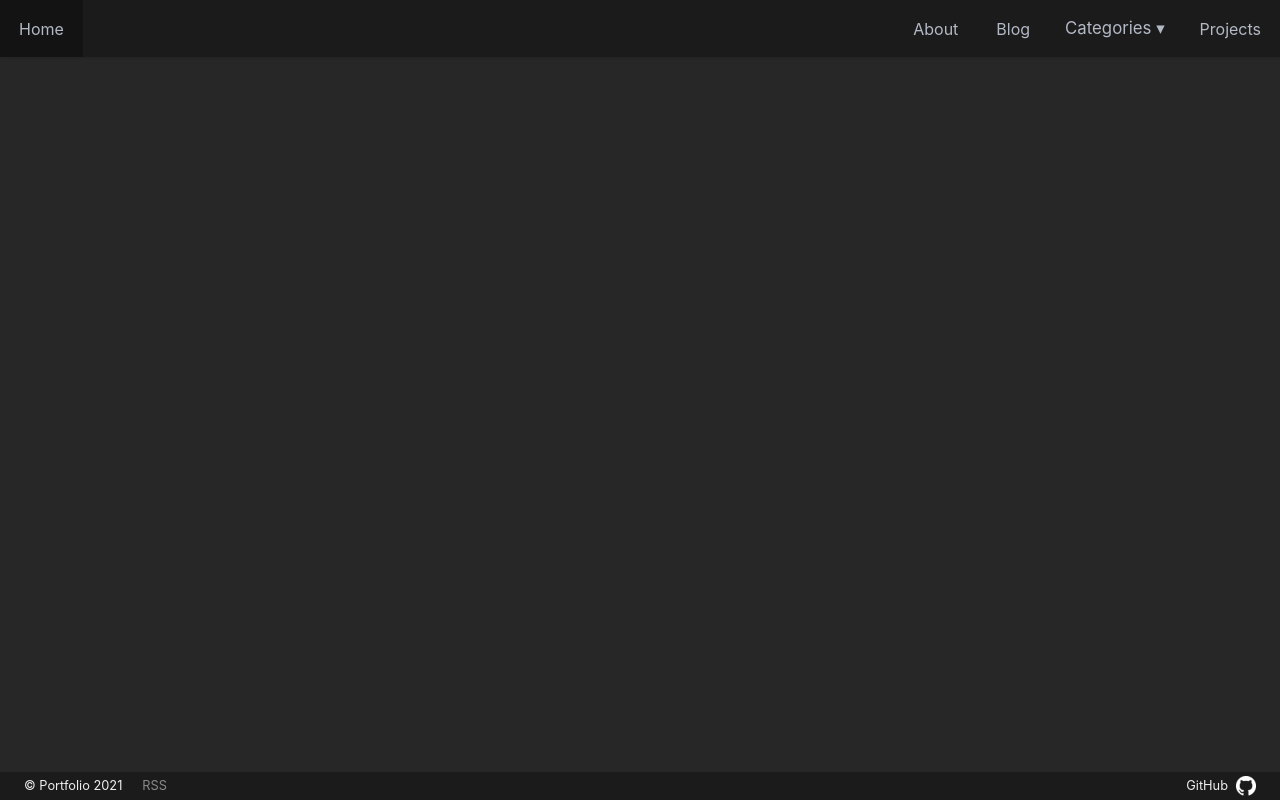
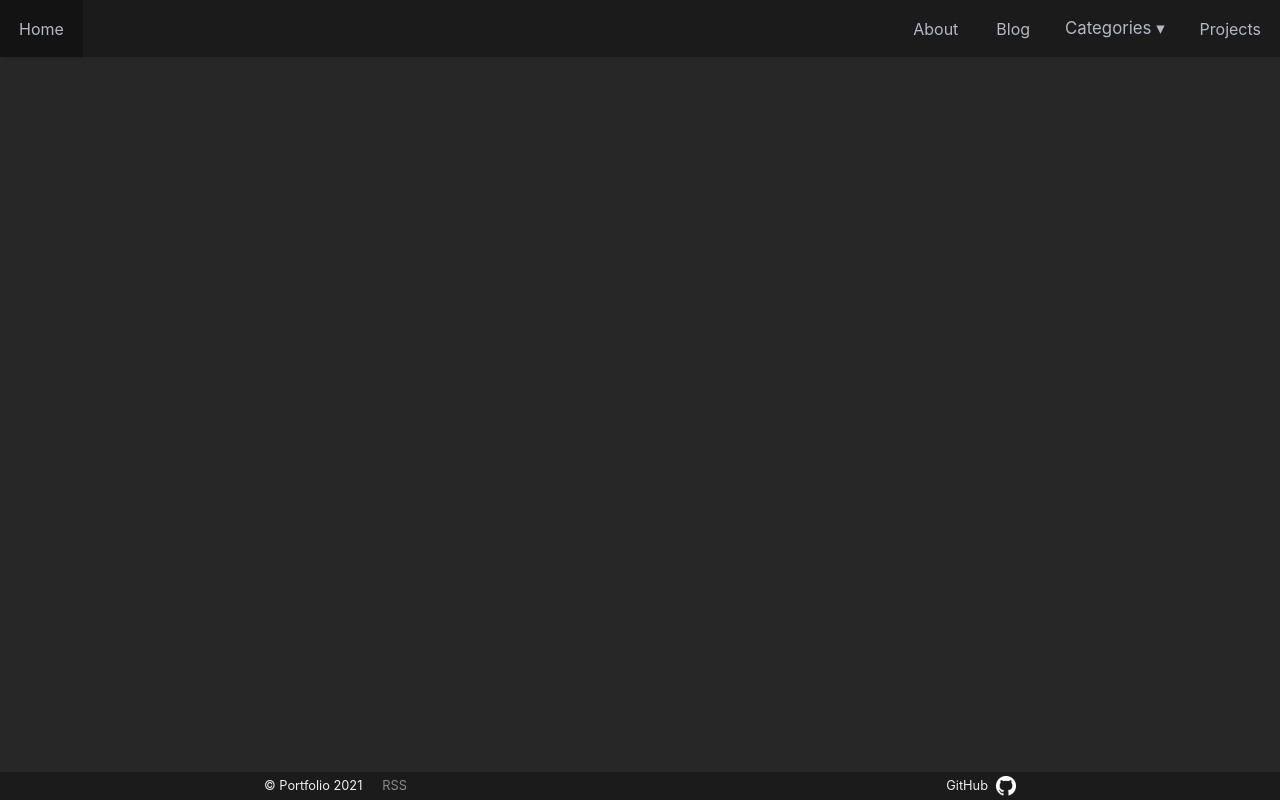
Before and after one commit to writinginlee/writinginlee.com, a Gatsby site: page / in a window 1280 px wide. Built offline with nearby package versions, Linux system fonts and the light colour scheme; Gatsby itself is replaced by a stand-in of ours.

Commit message:
Add container to footer

```diff
--- a/src/components/footer.js
+++ b/src/components/footer.js
@@ -8,6 +8,7 @@ import * as styles from "./footer.module.css";
 export const Footer = () => {
   return (
     <footer className={styles.footer}>
+      <div className={styles.container}>
         <div className={styles.flex}>
           <nav className={styles.nav}>
             <span className={styles.span}>© Portfolio 2021</span>
@@ -29,6 +30,7 @@ export const Footer = () => {
             </a>
           </nav>
         </div>
+      </div>
     </footer>
   );
 };
--- a/src/components/footer.module.css
+++ b/src/components/footer.module.css
@@ -48,4 +48,9 @@
   .flex {
     flex-direction: row;
   }
+  .container {
+    max-width: 800px;
+    margin-left: auto;
+    margin-right: auto;
+  }
 }
```
Lines whose indentation alone changed are shown as unchanged.
